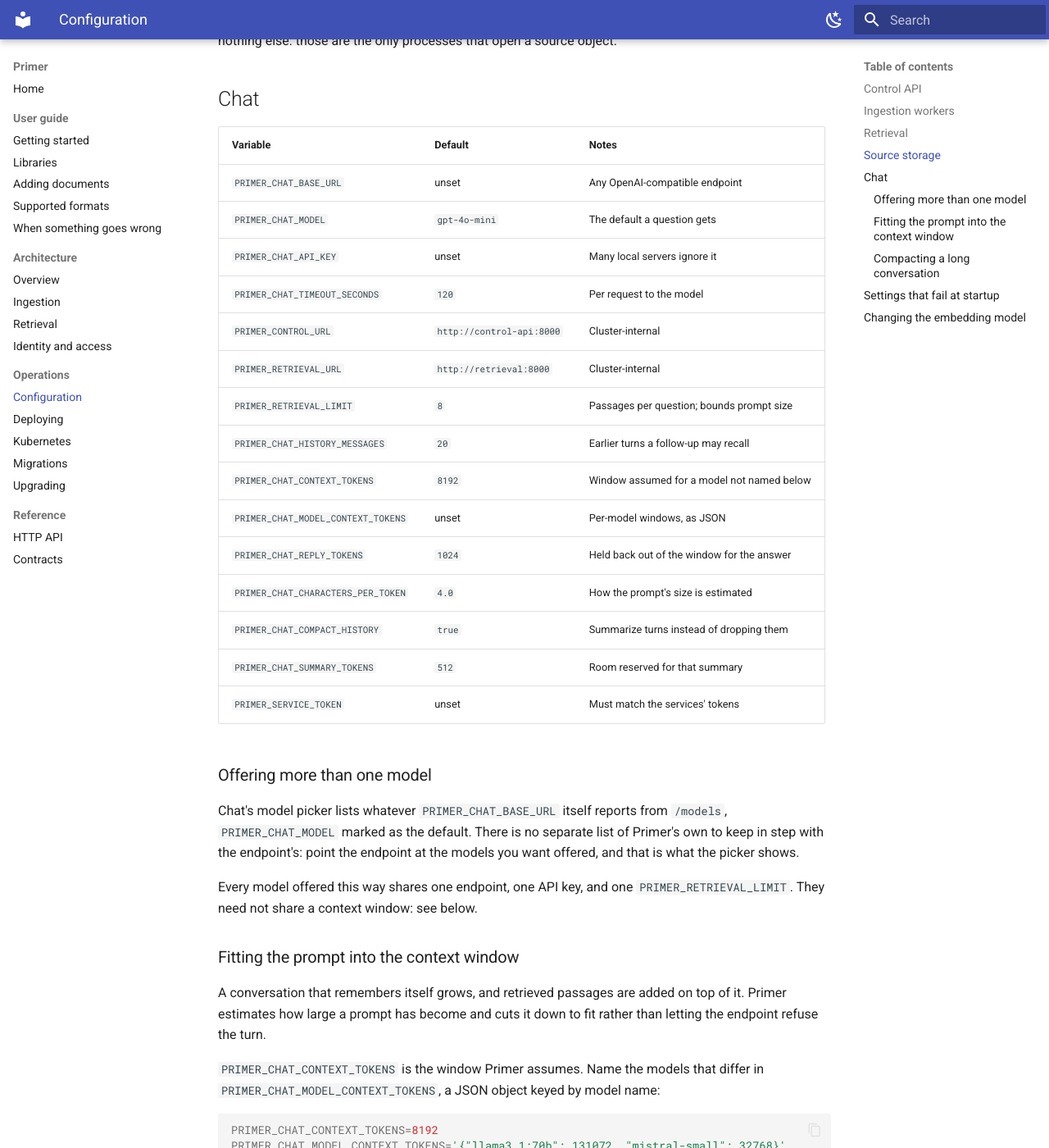
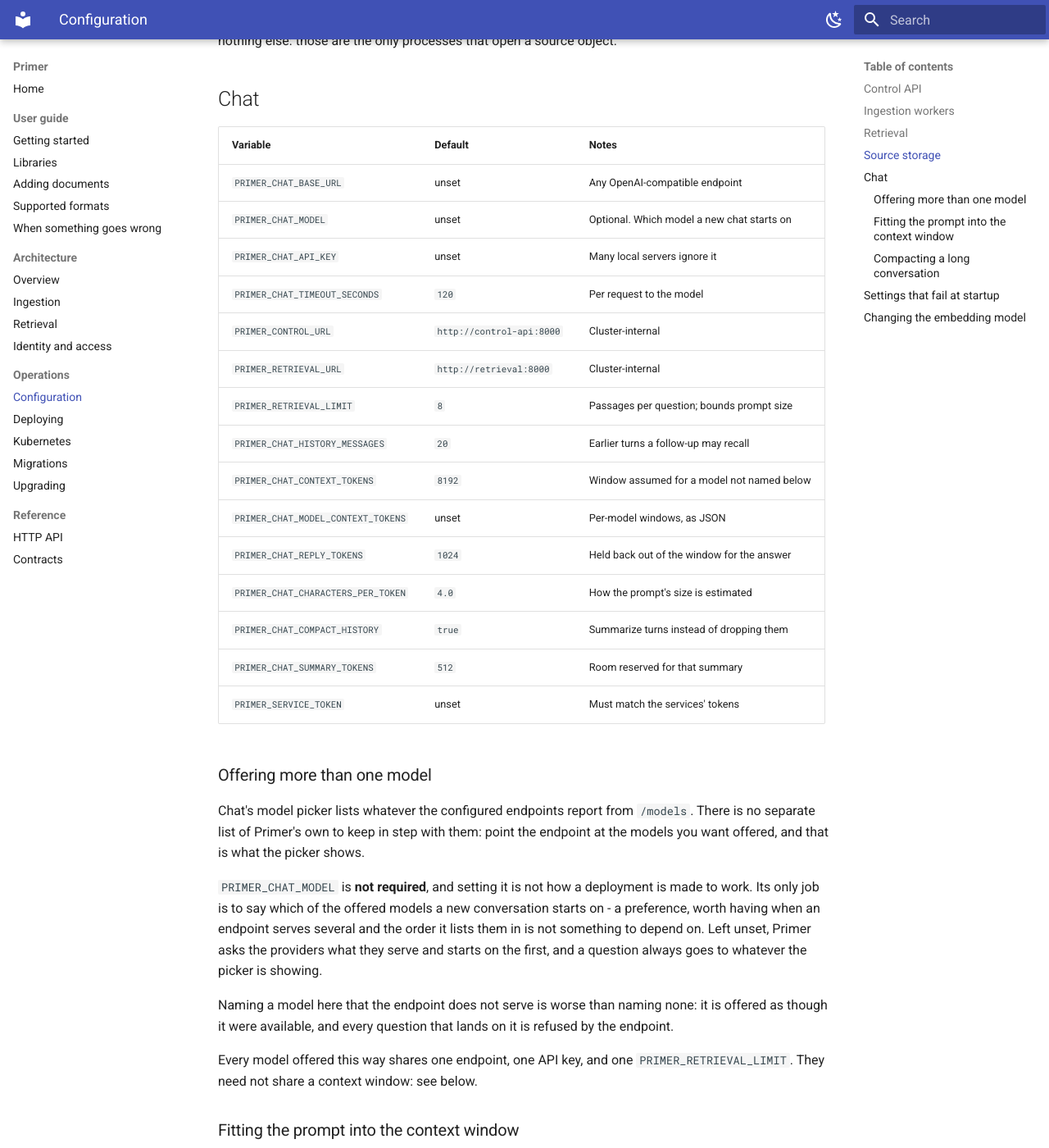
Before and after one commit to isaiah-harville/Primer, an MkDocs documentation site: the page built from docs/operations/configuration.md, in a window 1280 px wide and 1400 px high, scrolled down 2693 px. Shown: the whole window at 82% size. Built offline with MkDocs 1.6.1 and Material for MkDocs 9.7.7, drawn with Linux system fonts in a browser that asks for light colours.

Commit message:
docs: say that the chat model is a preference, not a requirement
It is not unnecessary, so it is not dropped: when an endpoint serves several
models, something has to decide which one a new conversation starts on, and
the order an endpoint happens to list them in is not that something.

But nothing said it was optional and several things implied the opposite.
The configuration table still gave its default as `gpt-4o-mini`, which has
not been true since the default was removed; the compose example set it
uncommented beside values that genuinely are required; and the picker
section described it as what marks the default rather than as the only thing
it does. Read together, setting it looked like part of making a deployment
work - which is how a stale value here comes to override a model the reader
picked from the list.

Also recorded: naming a model the endpoint does not serve is worse than
naming none. It is offered as though it were available, and every question
that lands on it is refused by the endpoint.

Co-Authored-By: Claude Opus 5 <noreply@anthropic.com>

```diff
--- a/docs/operations/configuration.md
+++ b/docs/operations/configuration.md
@@ -79,7 +79,7 @@ object.
 | Variable | Default | Notes |
 | --- | --- | --- |
 | `PRIMER_CHAT_BASE_URL` | unset | Any OpenAI-compatible endpoint |
-| `PRIMER_CHAT_MODEL` | `gpt-4o-mini` | The default a question gets |
+| `PRIMER_CHAT_MODEL` | unset | Optional. Which model a new chat starts on |
 | `PRIMER_CHAT_API_KEY` | unset | Many local servers ignore it |
 | `PRIMER_CHAT_TIMEOUT_SECONDS` | `120` | Per request to the model |
 | `PRIMER_CONTROL_URL` | `http://control-api:8000` | Cluster-internal |
@@ -96,11 +96,21 @@ object.
 
 ### Offering more than one model
 
-Chat's model picker lists whatever `PRIMER_CHAT_BASE_URL` itself reports
-from `/models`, `PRIMER_CHAT_MODEL` marked as the default. There is no
-separate list of Primer's own to keep in step with the endpoint's: point
-the endpoint at the models you want offered, and that is what the picker
-shows.
+Chat's model picker lists whatever the configured endpoints report from
+`/models`. There is no separate list of Primer's own to keep in step with
+them: point the endpoint at the models you want offered, and that is what
+the picker shows.
+
+`PRIMER_CHAT_MODEL` is **not required**, and setting it is not how a
+deployment is made to work. Its only job is to say which of the offered
+models a new conversation starts on - a preference, worth having when an
+endpoint serves several and the order it lists them in is not something to
+depend on. Left unset, Primer asks the providers what they serve and starts
+on the first, and a question always goes to whatever the picker is showing.
+
+Naming a model here that the endpoint does not serve is worse than naming
+none: it is offered as though it were available, and every question that
+lands on it is refused by the endpoint.
 
 Every model offered this way shares one endpoint, one API key, and one
 `PRIMER_RETRIEVAL_LIMIT`. They need not share a context window: see below.
```
Also changed, not shown: README.md (+1 -0 lines), 2 other files.
